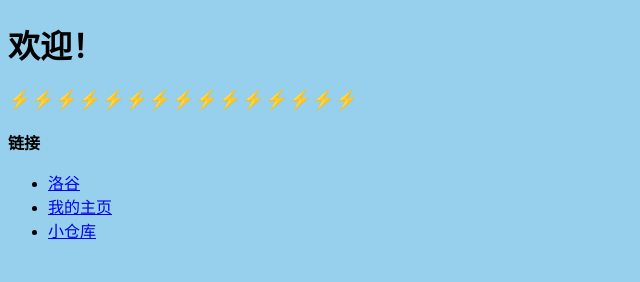
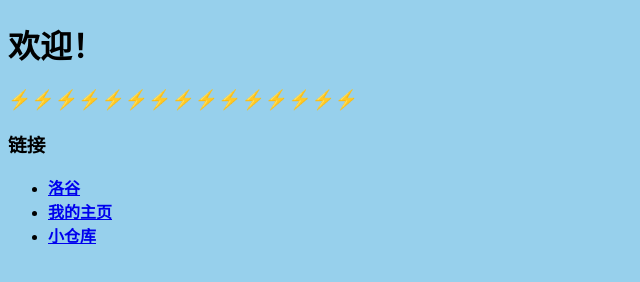
Before and after one commit to Mars0710/My-Homepage, a plain HTML site: page index.html in a window 1280 px wide. Shown: the whole page, without its empty margins (0-640 px from the left). Drawn offline with Linux system fonts and the light colour scheme.

Commit message:
Update index.html

```diff
--- a/index.html
+++ b/index.html
@@ -13,7 +13,7 @@ background-size:100% 100%;">
 <h1>欢迎！</h1>
 <h3>⚡⚡⚡⚡⚡⚡⚡⚡⚡⚡⚡⚡⚡⚡⚡</h3>
 
-<p>    <strong>链接</strong></p>
+<p><strong><h3>链接</h3></p>
 
 <ul>
   <li><a href="https://www.luogu.com.cn">洛谷</a></li>
```
